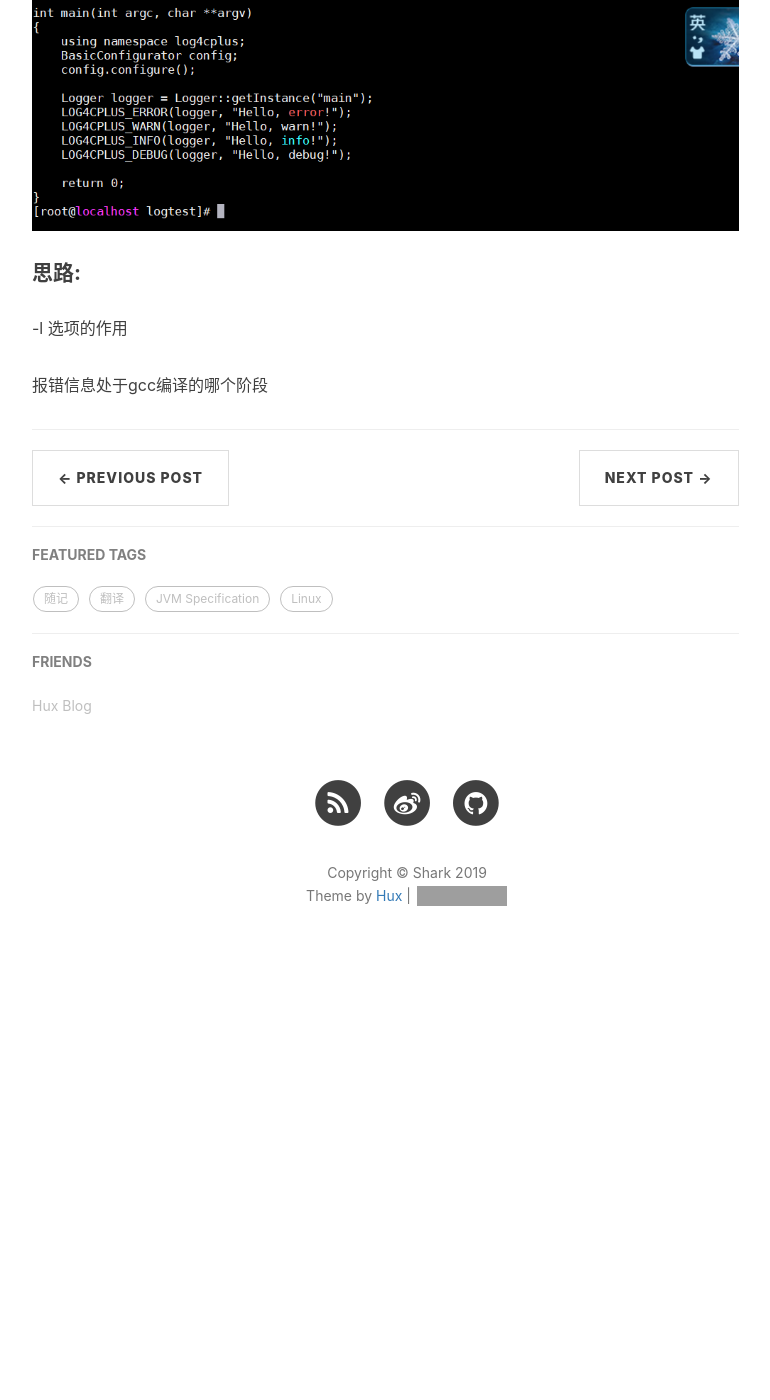
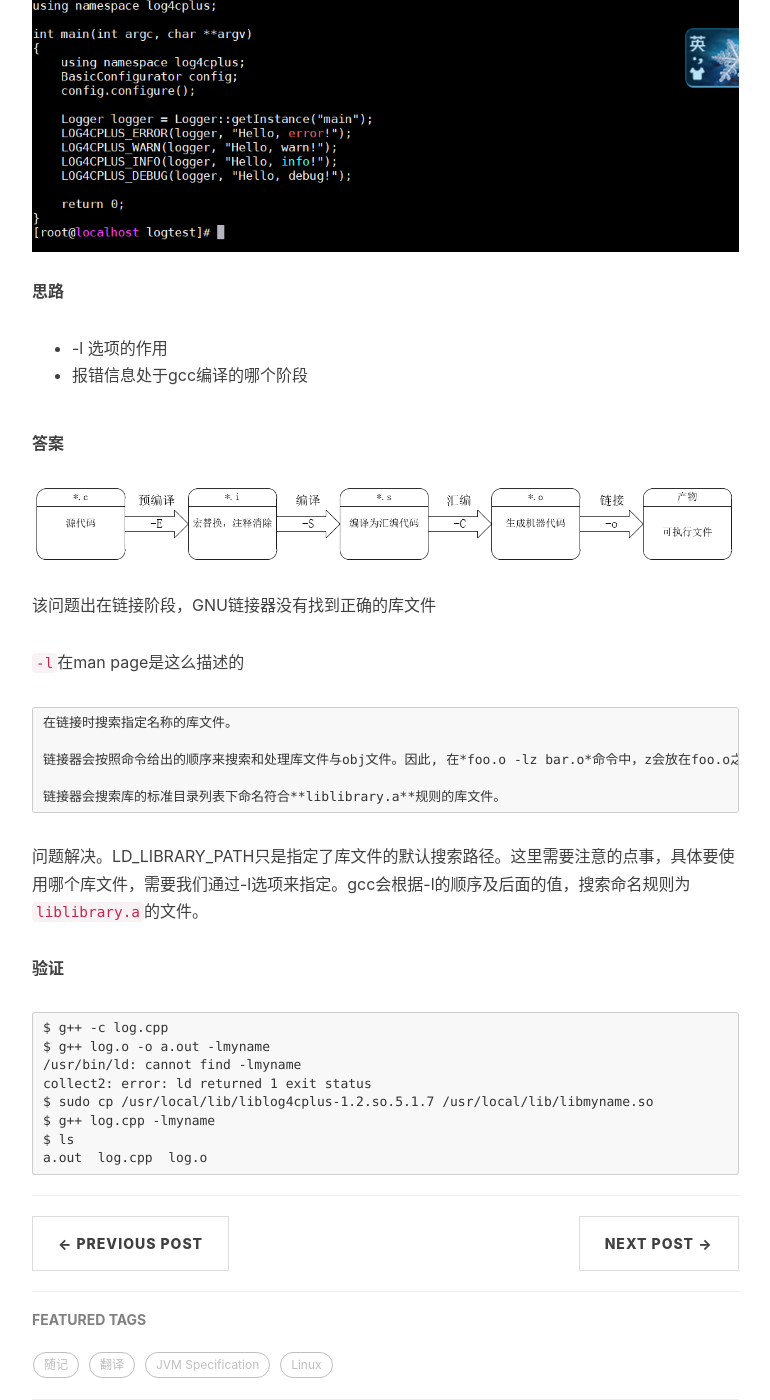
Before and after one commit to yinyuhang/yinyuhang.github.io, a Jekyll site: the page built from _posts/2019-03-11-questions-to-resolve.md, in a window 1280 px wide and 1400 px high, scrolled down 1190 px. Shown: the whole window, without its empty margins (233-1003 px from the left). Built offline with Jekyll 4.4.1, drawn with Linux system fonts in a browser that asks for light colours; nearby versions of some CDN libraries; comment, search, counter and statistics services are not loaded; before the commit the page ends 2190 px from its top, so only the background shows below that; grey boxes are pictures that could not be loaded.

Commit message:
-l的实际意义

````diff
--- a/_posts/2019-03-11-questions-to-resolve.md
+++ b/_posts/2019-03-11-questions-to-resolve.md
@@ -1,6 +1,6 @@
 ---
 layout: post
-title: "未解决的问题"
+title: "遇到的问题及解决思路"
 subtitle: "随记"
 date: 2019-03-11 20:00:05
 tag:
@@ -8,9 +8,36 @@ tag:
     - c++
 ---
 
+------------------------------------
+
 #### `g++`必须使用`-lxxx`才能通过编译
 ![details](/img/post/g++-l-error-info.png)
-#### 思路:
--l 选项的作用
+**思路**
+* -l 选项的作用
+* 报错信息处于gcc编译的哪个阶段
 
-报错信息处于gcc编译的哪个阶段
+**答案**
+![gcc的编译阶段](/img/post/gcc-pharse.png)
+该问题出在链接阶段，GNU链接器没有找到正确的库文件
+
+`-l`在man page是这么描述的
+```
+在链接时搜索指定名称的库文件。
+
+链接器会按照命令给出的顺序来搜索和处理库文件与obj文件。因此, 在*foo.o -lz bar.o*命令中，z会放在foo.o之后，bar.o之前。如果bar.o引用了z中的函数，这些函数可能不会被加载。
+
+链接器会搜索库的标准目录列表下命名符合**liblibrary.a**规则的库文件。
+```
+问题解决。LD_LIBRARY_PATH只是指定了库文件的默认搜索路径。这里需要注意的点事，具体要使用哪个库文件，需要我们通过-l选项来指定。gcc会根据-l的顺序及后面的值，搜索命名规则为`liblibrary.a`的文件。
+
+**验证**
+```
+$ g++ -c log.cpp
+$ g++ log.o -o a.out -lmyname
+/usr/bin/ld: cannot find -lmyname
+collect2: error: ld returned 1 exit status
+$ sudo cp /usr/local/lib/liblog4cplus-1.2.so.5.1.7 /usr/local/lib/libmyname.so
+$ g++ log.cpp -lmyname
+$ ls
+a.out  log.cpp  log.o
+```
````
Also changed, not shown: img/post/gcc-pharse.png (added).
